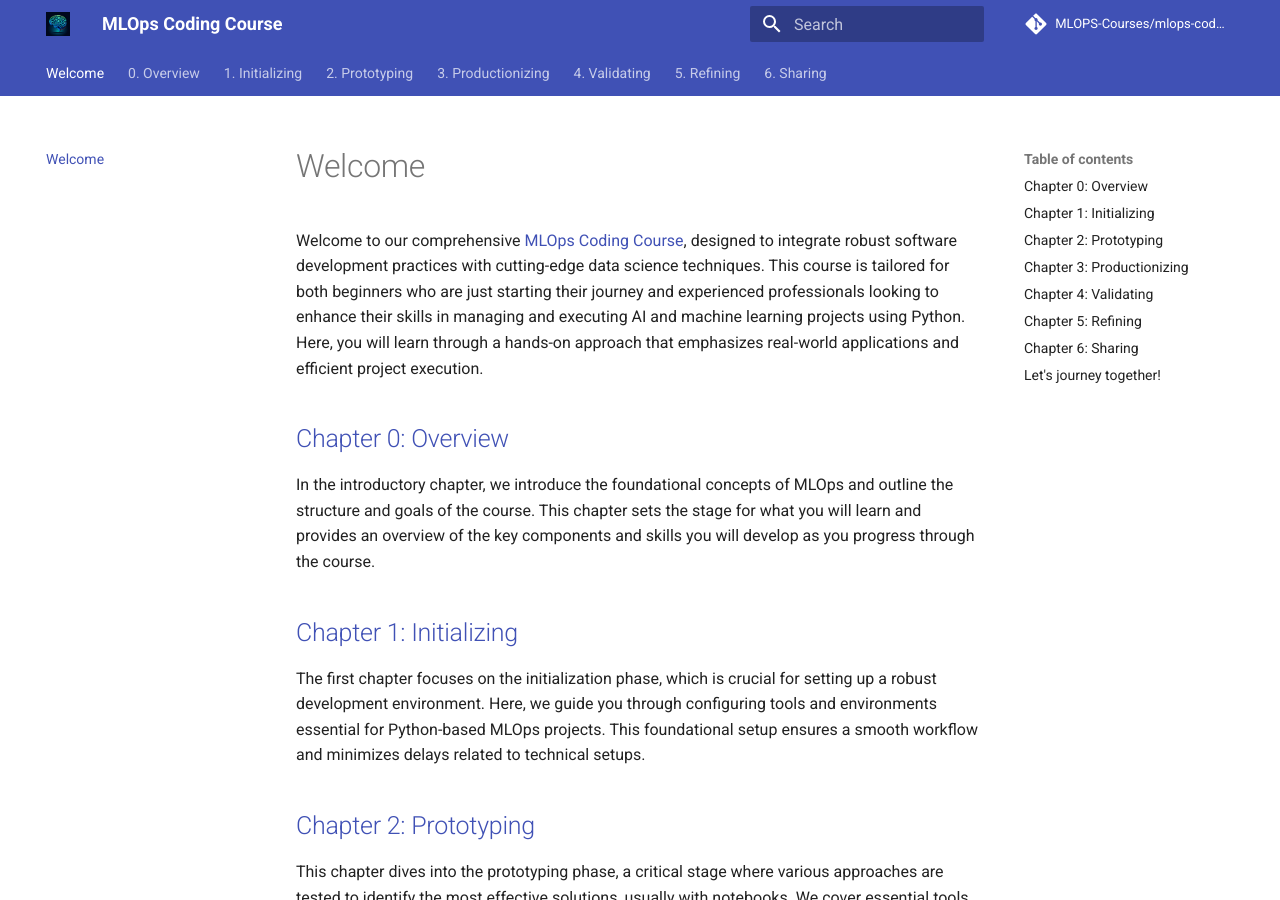
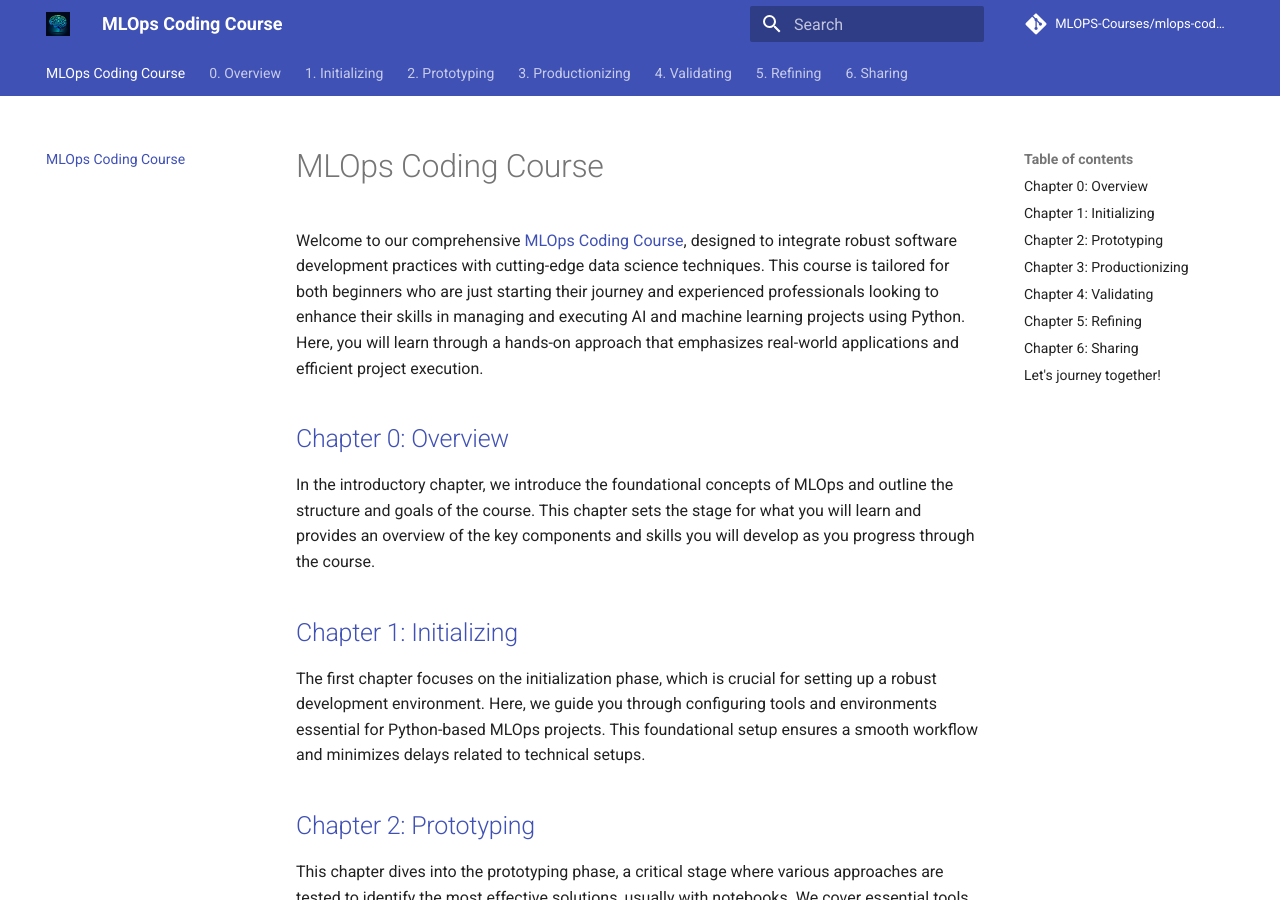
Before and after one commit to MLOps-Courses/mlops-coding-course, an MkDocs documentation site: the page built from docs/index.md, in a window 1280 px wide and 900 px high. Built offline with MkDocs 1.6.1 and Material for MkDocs 9.7.7, drawn with Linux system fonts in a browser that asks for light colours; comment, search, counter and statistics services are not loaded.

Commit message:
Update index.md

```diff
--- a/docs/index.md
+++ b/docs/index.md
@@ -1,4 +1,4 @@
-# Welcome
+# MLOps Coding Course
 
 Welcome to our comprehensive [MLOps Coding Course](https://mlops-coding-course.fmind.dev/), designed to integrate robust software development practices with cutting-edge data science techniques. This course is tailored for both beginners who are just starting their journey and experienced professionals looking to enhance their skills in managing and executing AI and machine learning projects using Python. Here, you will learn through a hands-on approach that emphasizes real-world applications and efficient project execution.
 
```
